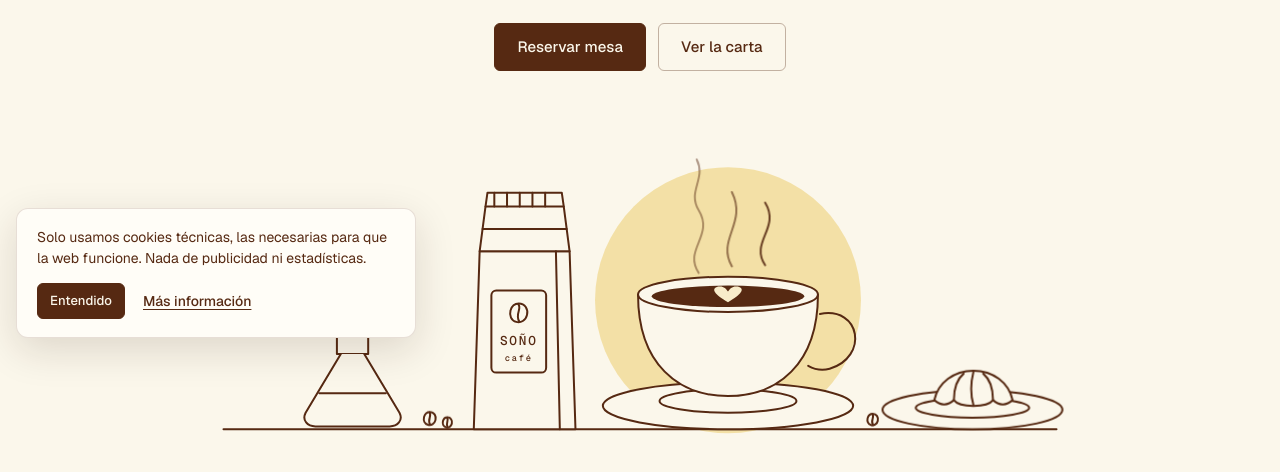
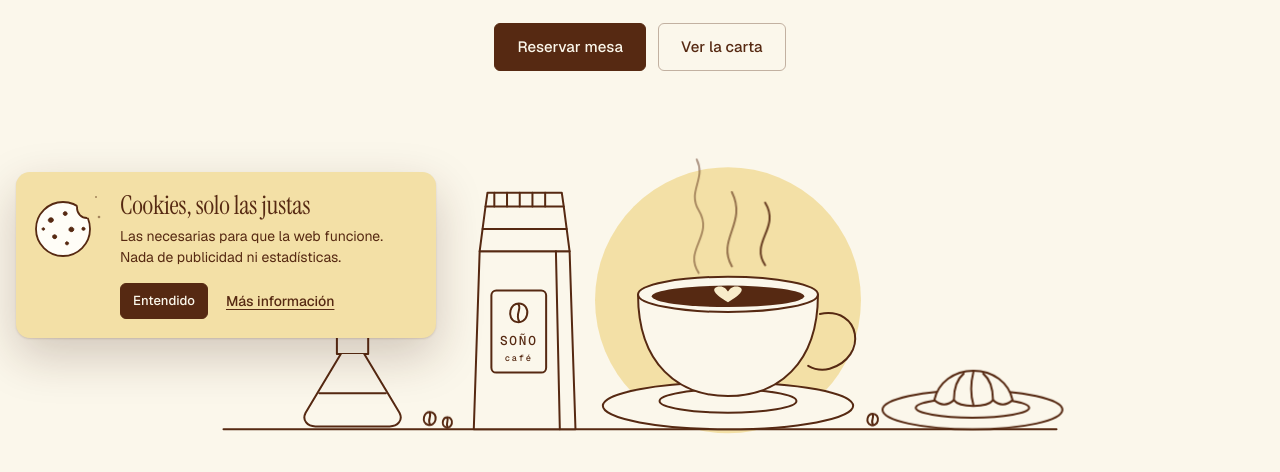
Before and after one commit to marcogugliandolo/sono2, a website: page public/index.html in a window 1280 px wide. Shown: the part 446-918 px from the top of the page. Drawn offline with Linux system fonts and the light colour scheme; no server answers.

Commit message:
Aviso de cookies con el estilo de la web
Tarjeta beige como la del club y el pie, con una galleta dibujada a línea
y el titular en Instrument Serif. Al pulsar «Entendido», la galleta se
lleva otro mordisco, caen unas migas y el aviso baja y se va. Con
«reducir movimiento» se cierra sin animación.

```diff
--- a/public/cookies.js
+++ b/public/cookies.js
@@ -2,7 +2,10 @@
    La web solo usa cookies técnicas (la sesión de la tarjeta del club y la del panel). Esas cookies
    no necesitan consentimiento (artículo 22.2 de la LSSI), así que el aviso solo informa:
    sale la primera vez, se cierra con «Entendido» y no vuelve a salir en ese navegador.
-   Si algún día se añaden cookies de estadísticas o de otras empresas, habrá que pedir permiso antes. */
+   Si algún día se añaden cookies de estadísticas o de otras empresas, habrá que pedir permiso antes.
+
+   El aviso es una tarjeta beige con una galleta dibujada a línea, como las ilustraciones de la web.
+   Al pulsar «Entendido», la galleta se lleva otro mordisco (caen unas migas) y el aviso se va. */
 (function () {
   'use strict';
   var CLAVE = 'sono2-aviso-cookies';
@@ -16,34 +19,62 @@
   // En la propia política de cookies no hace falta
   if (yaVisto() || location.pathname === '/cookies') return;
 
+  /* La galleta: masa con pepitas, un mordisco ya dado y otro que aparece al cerrar */
+  var GALLETA =
+    '<svg class="aviso-cookies__dibujo galleta" viewBox="7 5 72 72" aria-hidden="true" focusable="false">' +
+      '<defs>' +
+        '<mask id="galleta-mordiscos" maskUnits="userSpaceOnUse" x="0" y="0" width="80" height="80">' +
+          '<rect width="80" height="80" fill="#fff"/>' +
+          '<circle cx="62" cy="19" r="10" fill="#000"/>' +
+          '<circle class="galleta__mordisco-nuevo" cx="67" cy="37" r="9" fill="#000"/>' +
+        '</mask>' +
+        '<clipPath id="galleta-borde"><circle cx="38" cy="40" r="27"/></clipPath>' +
+      '</defs>' +
+      '<g mask="url(#galleta-mordiscos)">' +
+        '<circle class="trazo galleta__masa" cx="38" cy="40" r="27"/>' +
+        '<path class="galleta__pepita" d="M24 29.5 c1.6-1.4 4.2-0.8 4.4 1.2 c0.2 2-2 3.2-3.8 2.4 c-1.4-0.6-1.8-2.4-0.6-3.6 Z"/>' +
+        '<path class="galleta__pepita" d="M39 23 c1.4-0.8 3.4 0 3.2 1.8 c-0.2 1.6-2.2 2.2-3.4 1.2 c-0.8-0.8-0.8-2.4 0.2-3 Z"/>' +
+        '<path class="galleta__pepita" d="M45 38.5 c1.8-1 4.2 0.2 3.8 2.4 c-0.4 1.8-2.8 2.4-4.2 1.2 c-1-0.8-0.8-2.8 0.4-3.6 Z"/>' +
+        '<path class="galleta__pepita" d="M28.5 46 c1.6-0.8 3.6 0.4 3.2 2.2 c-0.4 1.6-2.6 2-3.6 0.8 c-0.8-0.8-0.6-2.4 0.4-3 Z"/>' +
+        '<path class="galleta__pepita" d="M41 53 c1.2-0.6 2.8 0.2 2.6 1.6 c-0.2 1.2-1.8 1.6-2.8 0.8 c-0.6-0.6-0.4-1.8 0.2-2.4 Z"/>' +
+        '<path class="galleta__pepita" d="M57.5 38.5 c1.2-0.6 2.8 0.2 2.6 1.6 c-0.2 1.2-1.8 1.6-2.8 0.8 c-0.6-0.6-0.4-1.8 0.2-2.4 Z"/>' +
+        '<path class="galleta__pepita" d="M17.5 39 c1-0.6 2.4 0 2.2 1.2 c-0.2 1-1.6 1.4-2.4 0.6 c-0.4-0.4-0.4-1.4 0.2-1.8 Z"/>' +
+      '</g>' +
+      '<g clip-path="url(#galleta-borde)">' +
+        '<circle class="trazo" cx="62" cy="19" r="10"/>' +
+        '<circle class="trazo galleta__mordisco-nuevo" cx="67" cy="37" r="9"/>' +
+      '</g>' +
+      '<circle class="galleta__miga galleta__miga--fija" cx="74" cy="28" r="1.3"/>' +
+      '<circle class="galleta__miga galleta__miga--fija" cx="71" cy="8" r="1"/>' +
+      '<circle class="galleta__miga galleta__miga--cae" cx="70" cy="49" r="1.6" style="--x:3px;--d:0s"/>' +
+      '<circle class="galleta__miga galleta__miga--cae" cx="64" cy="51" r="1.2" style="--x:-4px;--d:.06s"/>' +
+      '<circle class="galleta__miga galleta__miga--cae" cx="75" cy="44" r="1.1" style="--x:6px;--d:.1s"/>' +
+    '</svg>';
+
   var caja = document.createElement('div');
   caja.className = 'aviso-cookies';
   caja.setAttribute('role', 'region');
-  caja.setAttribute('aria-label', 'Aviso de cookies');
+  caja.setAttribute('aria-labelledby', 'aviso-cookies-titulo');
+  caja.innerHTML = GALLETA +
+    '<div class="aviso-cookies__cuerpo">' +
+      '<p class="aviso-cookies__titulo" id="aviso-cookies-titulo">Cookies, solo las justas</p>' +
+      '<p class="aviso-cookies__texto">Las necesarias para que la web funcione. Nada de publicidad ni estadísticas.</p>' +
+      '<div class="aviso-cookies__acciones">' +
+        '<button type="button" class="boton boton--lleno boton--mini">Entendido</button>' +
+        '<a class="aviso-cookies__enlace" href="/cookies">Más información</a>' +
+      '</div>' +
+    '</div>';
 
-  var texto = document.createElement('p');
-  texto.className = 'aviso-cookies__texto';
-  texto.appendChild(document.createTextNode('Solo usamos cookies técnicas, las necesarias para que la web funcione. Nada de publicidad ni estadísticas.'));
-  caja.appendChild(texto);
-
-  var acciones = document.createElement('div');
-  acciones.className = 'aviso-cookies__acciones';
-  var boton = document.createElement('button');
-  boton.type = 'button';
-  boton.className = 'boton boton--lleno boton--mini';
-  boton.textContent = 'Entendido';
-  var enlace = document.createElement('a');
-  enlace.href = '/cookies';
-  enlace.className = 'aviso-cookies__enlace';
-  enlace.textContent = 'Más información';
-  acciones.appendChild(boton);
-  acciones.appendChild(enlace);
-  caja.appendChild(acciones);
+  var boton = caja.querySelector('button');
+  var enlace = caja.querySelector('a');
+  var reducido = window.matchMedia && window.matchMedia('(prefers-reduced-motion: reduce)').matches;
 
   function cerrarAviso() {
     recordar();
-    caja.classList.add('se-va');
-    setTimeout(function () { if (caja.parentNode) caja.parentNode.removeChild(caja); }, 260);
+    boton.disabled = true;
+    caja.classList.add('mordiendo');                                  // otro mordisco y caen las migas
+    setTimeout(function () { caja.classList.add('se-va'); }, reducido ? 0 : 560);
+    setTimeout(function () { if (caja.parentNode) caja.parentNode.removeChild(caja); }, reducido ? 250 : 900);
   }
   boton.addEventListener('click', cerrarAviso);
   enlace.addEventListener('click', recordar);
--- a/public/styles.css
+++ b/public/styles.css
@@ -1471,33 +1471,72 @@ input:checked:focus-visible + .zona { outline-color: var(--lienzo); }
 .elegir-estrellas__texto { font-size: 0.9375rem; color: var(--cafe-suave); min-height: 1.5em; }
 .campo__contador { justify-self: end; font-family: var(--f-mono); font-size: 0.75rem; font-variant-numeric: tabular-nums; }
 
-/* ---------- Aviso de cookies ---------- */
+/* ---------- Aviso de cookies: una galleta con su mordisco ----------
+   Tarjeta beige, como la del club y la del pie, con una galleta dibujada a línea.
+   Al pulsar «Entendido», la galleta se lleva otro mordisco y el aviso baja y se va. */
 .aviso-cookies {
   position: fixed;
   z-index: 18;
   left: max(16px, env(safe-area-inset-left, 0px));
   bottom: max(16px, env(safe-area-inset-bottom, 0px));
-  width: min(400px, calc(100% - 32px));
-  display: grid;
-  gap: 14px;
-  padding: 18px 20px;
-  border: 1px solid var(--linea);
-  border-radius: var(--r-tarjeta);
-  background: var(--superficie);
-  color: var(--cafe);
-  box-shadow: 0 12px 40px rgba(40, 18, 6, 0.14);
-  font-size: 0.875rem;
-  line-height: 1.5;
-  transition: opacity 0.22s ease, transform 0.22s var(--salida);
-}
-.aviso-cookies.se-va { opacity: 0; transform: translateY(8px); }
-.aviso-cookies__acciones { display: flex; flex-wrap: wrap; align-items: center; gap: 8px 18px; }
-.aviso-cookies__enlace { font-weight: 500; padding-block: 6px; }
+  width: min(420px, calc(100% - 32px));
+  display: grid;
+  grid-template-columns: 72px minmax(0, 1fr);
+  column-gap: 16px;
+  align-items: start;
+  padding: 20px 22px 18px 16px;
+  border-radius: 14px;
+  background: var(--beige);
+  color: var(--cafe);
+  box-shadow: 0 1px 2px rgba(63, 29, 12, 0.14), 0 18px 48px rgba(63, 29, 12, 0.22);
+  transition: opacity 0.28s ease, transform 0.34s var(--salida);
+}
+.aviso-cookies__dibujo { width: 72px; height: 72px; overflow: visible; --grosor: 1.8; margin-top: 2px; }
+.aviso-cookies__cuerpo { display: grid; gap: 6px; min-width: 0; }
+.aviso-cookies__titulo { font-family: var(--f-titulo); font-size: 1.625rem; line-height: 1.05; letter-spacing: -0.01em; }
+.aviso-cookies__texto { font-size: 0.875rem; line-height: 1.5; }
+.aviso-cookies__acciones { display: flex; flex-wrap: wrap; align-items: center; gap: 4px 18px; margin-top: 8px; }
+.aviso-cookies__enlace { font-size: 0.875rem; font-weight: 500; padding-block: 8px; }
+.aviso-cookies .boton:focus-visible, .aviso-cookies__enlace:focus-visible { outline-color: var(--cafe-oscuro); }
+
+/* La galleta */
+.galleta__masa { --relleno: var(--superficie); }
+.galleta__pepita { fill: var(--cafe); stroke: var(--cafe); stroke-width: 0.9; stroke-linejoin: round; }
+.galleta__miga { fill: var(--cafe); }
+.galleta__miga--fija { opacity: 0.5; }
+.galleta__miga--cae { opacity: 0; }
+.galleta__mordisco-nuevo { transform: scale(0); transform-box: fill-box; transform-origin: center; }
+.aviso-cookies.mordiendo .galleta__mordisco-nuevo { transform: scale(1); transition: transform 0.22s cubic-bezier(0.3, 1.5, 0.5, 1); }
+.aviso-cookies.se-va { opacity: 0; transform: translateY(16px); }
+.aviso-cookies .boton:disabled { opacity: 1; cursor: default; }
+
 @media (prefers-reduced-motion: no-preference) {
-  .aviso-cookies:not(.se-va) { animation: subir 0.5s var(--suave) 0.5s both; }
-}
+  .aviso-cookies { animation: aviso-entra 0.65s var(--suave) 0.8s both; }
+  .aviso-cookies.se-va { animation: none; }
+  .aviso-cookies__dibujo { animation: galleta-rueda 0.8s var(--suave) 0.85s both; }
+  .aviso-cookies.mordiendo .galleta__miga--cae { animation: miga-cae 0.5s ease-in both; animation-delay: calc(0.14s + var(--d, 0s)); }
+  .aviso-cookies.mordiendo .aviso-cookies__dibujo { animation: galleta-mordisco 0.3s ease-out 0.05s both; }
+}
+@keyframes aviso-entra { from { opacity: 0; transform: translateY(18px); } }
+@keyframes galleta-rueda { from { transform: translateX(-10px) rotate(-60deg); } }
+@keyframes galleta-mordisco { 40% { transform: rotate(-6deg) scale(0.97); } }
+@keyframes miga-cae {
+  0% { opacity: 0.9; transform: none; }
+  100% { opacity: 0; transform: translate(var(--x, 0), 20px); }
+}
+
 @media (max-width: 520px) {
-  .aviso-cookies { left: 12px; right: 12px; width: auto; bottom: max(12px, env(safe-area-inset-bottom, 0px)); padding: 16px; }
+  .aviso-cookies {
+    left: 12px;
+    right: 12px;
+    width: auto;
+    bottom: max(12px, env(safe-area-inset-bottom, 0px));
+    grid-template-columns: 56px minmax(0, 1fr);
+    column-gap: 14px;
+    padding: 16px 16px 14px 14px;
+  }
+  .aviso-cookies__dibujo { width: 56px; height: 56px; }
+  .aviso-cookies__titulo { font-size: 1.45rem; }
 }
 
 /* ---------- Página de textos legales ---------- */
```
